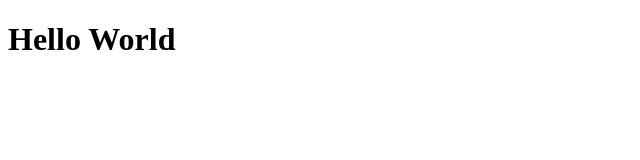
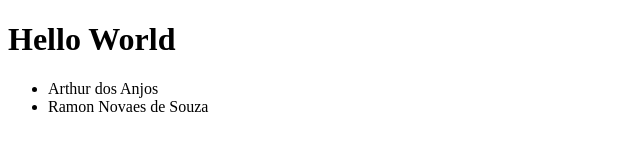
Before and after one commit to Arthurdosanjos/html_inicial, a plain HTML site: page index.html in a window 1280 px wide. Shown: the whole page, without its empty margins (0-640 px from the left). Drawn offline with Linux system fonts and the light colour scheme.

Commit message:
segundo commit

```diff
--- a/index.html
+++ b/index.html
@@ -7,4 +7,9 @@
     <body>
         <h1>Hello World</h1>
     </body>
+
+    <ul>
+        <li>Arthur dos Anjos</li>
+        <li>Ramon Novaes de Souza</li>
+    </ul>
 </html>
```
